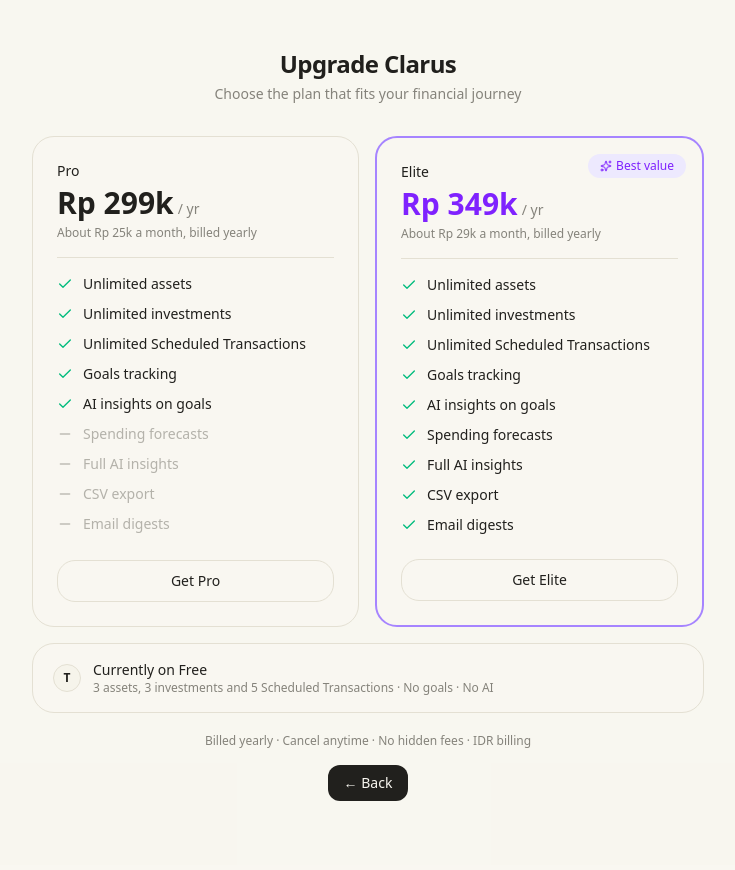
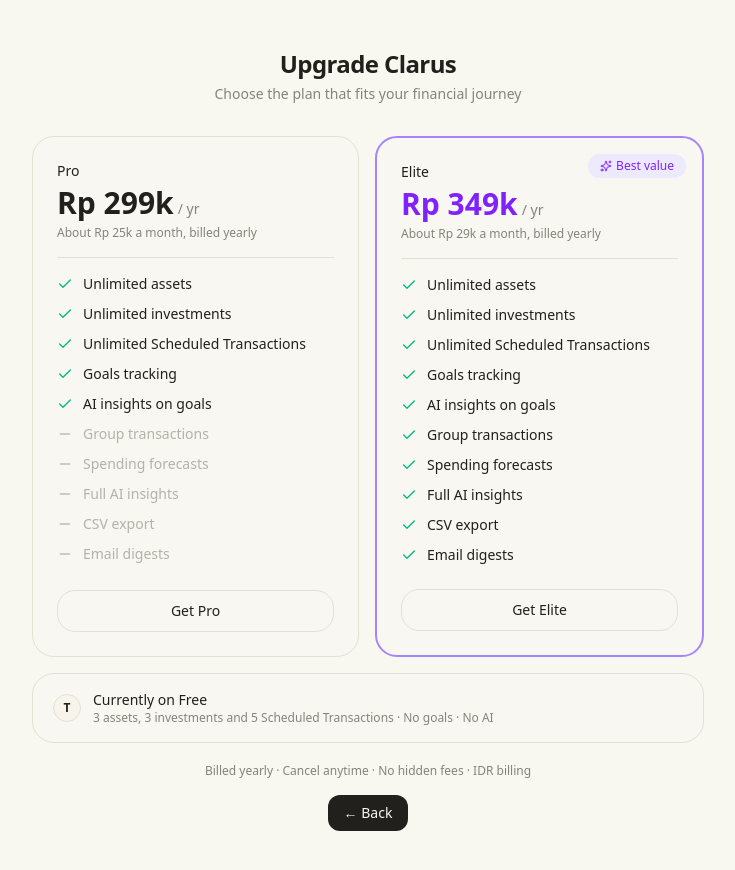
Before and after one commit to AlexiusAdi/Clarus, a Next.js app: page /upgrade in a window 1280 px wide. Shown: the top 870 px of the page, without its empty margins (272-1007 px from the left). Built offline with nearby package versions, Linux system fonts and the light colour scheme; no server answers; the database is empty; sample sign-in values are in the browser's storage.

Commit message:
List group transactions on the upgrade page
The Elite feature comparison never got updated when group
transactions shipped, so it wasn't advertised as one of the
things Elite unlocks.

```diff
--- a/constants/plans.ts
+++ b/constants/plans.ts
@@ -6,6 +6,7 @@
   { label: "Unlimited Scheduled Transactions", included: true },
   { label: "Goals tracking", included: true },
   { label: "AI insights on goals", included: true },
+  { label: "Group transactions", included: false },
   { label: "Spending forecasts", included: false },
   { label: "Full AI insights", included: false },
   { label: "CSV export", included: false },
@@ -18,6 +19,7 @@
   { label: "Unlimited Scheduled Transactions", included: true },
   { label: "Goals tracking", included: true },
   { label: "AI insights on goals", included: true },
+  { label: "Group transactions", included: true },
   { label: "Spending forecasts", included: true },
   { label: "Full AI insights", included: true },
   { label: "CSV export", included: true },
```
